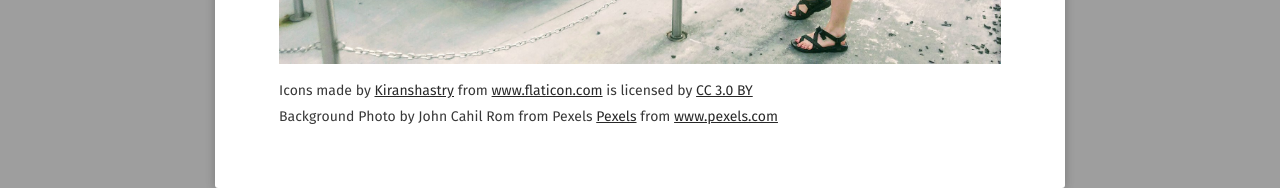
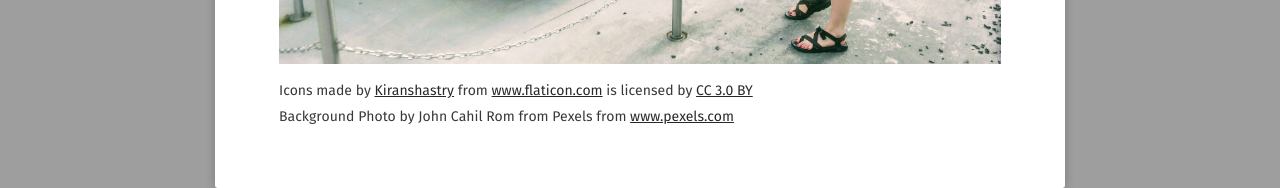
Before and after one commit to sarahschirduan/sarahschirduan.github.io, a Jekyll site: the page built from about/index.md, in a window 1280 px wide. Shown: the part 1080-1268 px from the top of the page. Built offline with Jekyll 4.4.1, drawn with Linux system fonts in a browser that asks for light colours; some web fonts are replaced.

Commit message:
Update index.md

```diff
--- a/about/index.md
+++ b/about/index.md
@@ -27,4 +27,4 @@
 
 <div>Icons made by <a href="https://www.flaticon.com/authors/kiranshastry" title="Kiranshastry">Kiranshastry</a> from <a href="https://www.flaticon.com/" title="Flaticon">www.flaticon.com</a> is licensed by <a href="http://creativecommons.org/licenses/by/3.0/" 			   title="Creative Commons BY 3.0" target="blank">CC 3.0 BY</a></div>
 
-<div>Background Photo by John Cahil Rom from Pexels <a href= "https://www.pexels.com/photo/underwater-2170473/" title="Pexels">Pexels</a> from <a href="https://www.pexels.com/" title="Pexels">www.pexels.com</a></div>
+<div>Background Photo by John Cahil Rom from Pexels <a href= "https://www.pexels.com/photo/underwater-2170473/" title="Pexels"></a> from <a href="https://www.pexels.com/" title="Pexels">www.pexels.com</a></div>
```
